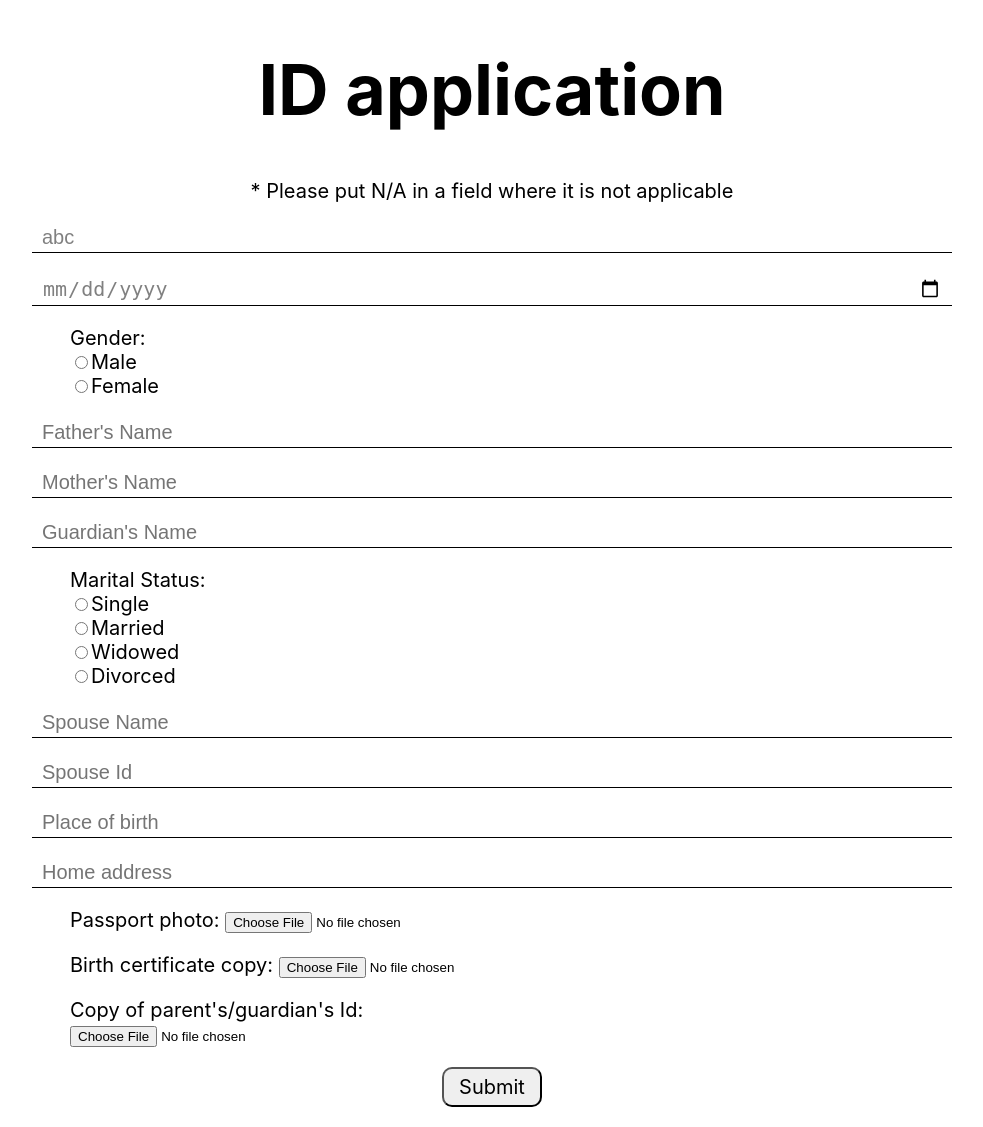
After one commit to Natalie-A/software-engineering-project, a PHP site: page /idApplication.php in a window 1280 px wide. The commit adds this page. Shown: the whole page, without its empty margins (148-1131 px from the left). Run offline with PHP 8.4, Linux system fonts and the light colour scheme.

Commit message:
Added id application form

```diff
--- /dev/null
+++ b/idApplication.css
@@ -0,0 +1,39 @@
+h1 {
+	font-size: 70px;
+	color:black;
+	font-family: -apple-system, BlinkMacSystemFont, 'Segoe UI', Roboto, Oxygen, Ubuntu, Cantarell, 'Open Sans', 'Helvetica Neue', sans-serif;
+    text-align: center;
+}
+body{
+	font-size: 20px;
+    background-color: white;
+    font-family: -apple-system, BlinkMacSystemFont, 'Segoe UI', Roboto, Oxygen, Ubuntu, Cantarell, 'Open Sans', 'Helvetica Neue', sans-serif;
+    text-align: center;
+}
+.txt{
+    color:gray;
+    outline: none;
+    outline-style: none;
+    border-top: none;
+    border-left: none;
+    border-right: none;
+    border-bottom: solid black 1px;
+    padding: 3px 10px;
+    width: 900px;
+    text-align: left;
+    font-size: 20px;
+}
+.label{
+    text-align: left;
+    width: 500px;
+    margin-left: 210px;
+}
+.btn{
+	height: 40px;
+	width: 100px;
+	border-radius: 10px;
+    font-size: 20px;
+    border-color:1 px black;
+    color:black;
+    font-family: -apple-system, BlinkMacSystemFont, 'Segoe UI', Roboto, Oxygen, Ubuntu, Cantarell, 'Open Sans', 'Helvetica Neue', sans-serif;
+}
--- /dev/null
+++ b/idApplication.php
@@ -0,0 +1,72 @@
+<!DOCTYPE html>
+<html>
+    <head>
+        <title>ID application page</title>
+        <link rel="stylesheet" href="idApplication.css">
+        <meta name="viewport" content="width=device-width, initial-scale=1.0">
+    </head>
+    <body>
+		<form>
+			<div class="body">
+				<h1>ID application</h1>
+                <p>* Please put N/A in a field where it is not applicable</p>
+				<p>
+					<input type="text" name="fullName" placeholder="Full Name" class="txt" required autocomplete="off" value="abc">
+				</p>
+				<p>
+					<input type="date" name="dob" placeholder="Date of birth" class="txt" required  autocomplete="off">
+				</p>
+				<p class="label">
+                    <label for="gender">Gender:</label><br>
+                    <input type="radio" id="gender" name="gender" value="Male">Male<br>
+                    <input type="radio" id="gender" name="gender" value="Female">Female
+                </p>
+                <p>
+					<input type="text" name="fatherName" placeholder="Father's Name" class="txt" required autocomplete="off">
+				</p>
+                <p>
+					<input type="text" name="motherName" placeholder="Mother's Name" class="txt" required autocomplete="off">
+				</p>
+                <p>
+					<input type="text" name="guardianName" placeholder="Guardian's Name" class="txt" required autocomplete="off">
+				</p>
+                <p class="label">
+                    <label for="maritalStatus">Marital Status:</label><br>
+                    <input type="radio" id="maritalStatus" name="maritalStatus" value="Single">Single<br>
+                    <input type="radio" id="maritalStatus" name="maritalStatus" value="Married">Married<br>
+                    <input type="radio" id="maritalStatus" name="maritalStatus" value="Widowed">Widowed<br>
+                    <input type="radio" id="maritalStatus" name="maritalStatus" value="Divorced">Divorced<br>
+
+				</p>
+                <p>
+					<input type="text" name="spouseName" placeholder="Spouse Name" class="txt" required autocomplete="off">
+				</p>
+                <p>
+					<input type="number" name="spouseId" placeholder="Spouse Id" class="txt" required autocomplete="off">
+				</p>
+                <p>
+					<input type="text" name="placeOfBirth" placeholder="Place of birth" class="txt" required autocomplete="off">
+				</p>
+                <p>
+					<input type="text" name="HomeAddress" placeholder="Home address" class="txt" required autocomplete="off">
+				</p>
+                <p class="label">
+                    <label for="passportPhoto">Passport photo:</label>
+                    <input type="file" id="passportPhoto" name="passportPhoto">
+                </p>
+                <p class="label">
+                    <label for="birthCertificate">Birth certificate copy:</label>
+                    <input type="file" id="birthCertificate" name="birthCertificate">
+                </p>
+                <p class="label">
+                    <label for="parentIdCopy">Copy of parent's/guardian's Id:</label>
+                    <input type="file" id="parentIdCopy" name="parentIdCopy">
+                </p>
+				<p>
+					<button type="submit" name="submit" class="btn">Submit</button>
+					<input type="hidden" name="event" value="register">
+				</p>
+			</div>
+		</form>
+	</body>
+</html>
--- a/user.php
+++ b/user.php
@@ -43,7 +43,7 @@
             try
             {
                 session_start();
-                $stmt = $pdo->prepare ('INSERT INTO account_details (full_name,email_address,user_password) VALUES(?,?,?)');
+                $stmt = $pdo->prepare ('INSERT INTO user_details (full_name,email_address,user_password) VALUES(?,?,?)');
                 $stmt->execute([$this->getFullName(),$this->email,$passwordHash]);
                 $_SESSION["name"]=$this->getFullName();
             }
@@ -57,7 +57,7 @@
             try
             {
                 session_start();
-                $stmt = $pdo->prepare("SELECT user_password,full_name FROM account_details WHERE email_address=?");
+                $stmt = $pdo->prepare("SELECT user_password,full_name FROM user_details WHERE email_address=?");
                 $stmt->execute([$this->email]);
                 $row = $stmt->fetch();
                 if($row == null)
```
